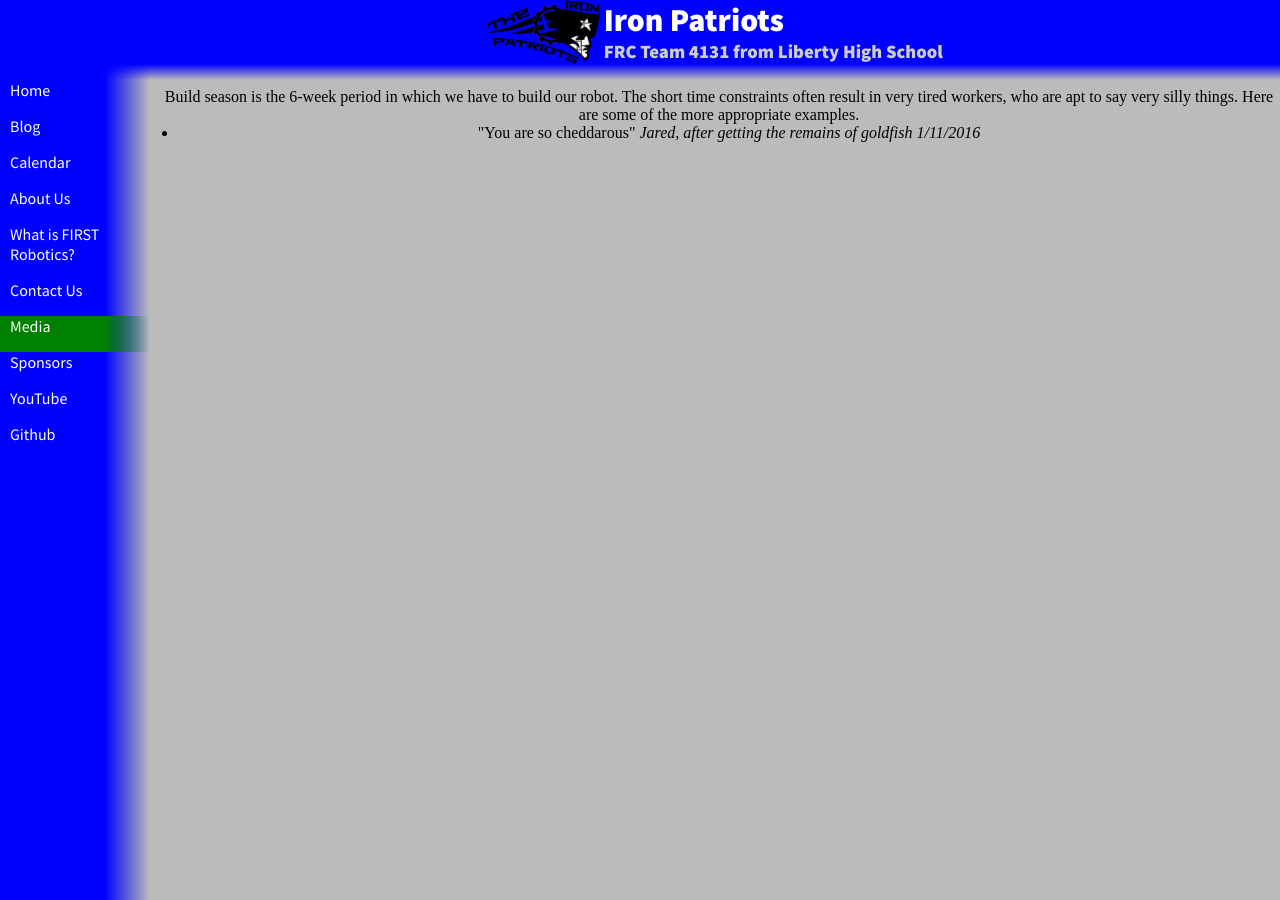
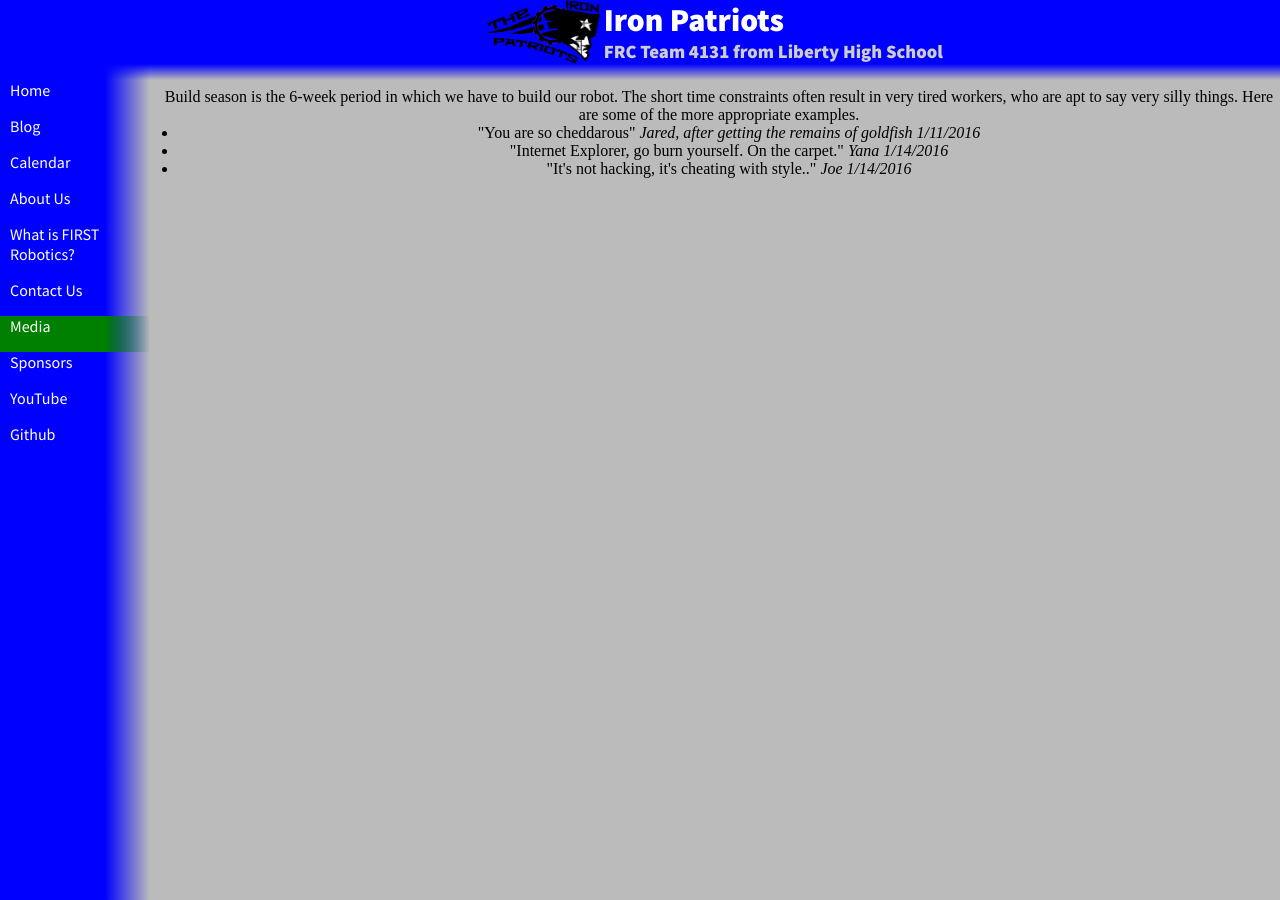
Before and after one commit to katiebugmoon/FRC4131.github.io, a Jekyll site: the page built from media/2016/quotes.html, in a window 1280 px wide. Built offline with Jekyll 4.4.1, drawn with Linux system fonts in a browser that asks for light colours; nearby versions of some CDN libraries.

Commit message:
It begins.

```diff
--- a/media/2016/quotes.html
+++ b/media/2016/quotes.html
@@ -5,7 +5,7 @@ title: Build Season 2016 Quotes
 <p>Build season is the 6-week period in which we have to build our robot. The short time constraints often result in very tired workers, who are apt to say very silly things. Here are some of the more appropriate examples.</p>
 </center><ul>
 	<li>"You are so cheddarous" <i>Jared, after getting the remains of goldfish 1/11/2016</i></li>
-
-
+	<li>"Internet Explorer, go burn yourself. On the carpet." <i>Yana 1/14/2016</i></li>
+	<li>"It's not hacking, it's cheating with style.." <i>Joe 1/14/2016</i></li>
 </ul>
 <center>
```
